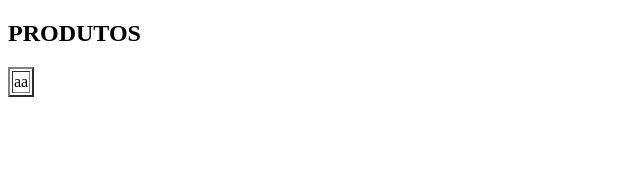
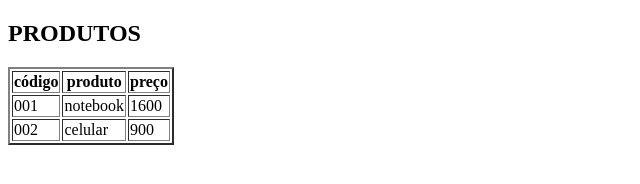
Before and after one commit to drei1/Domine-Web-Udemy, a plain HTML site: page HTML 5/Testes/tabela.html in a window 1280 px wide. Shown: the whole page, without its empty margins (0-640 px from the left). Drawn offline with Linux system fonts and the light colour scheme.

```diff
--- a/HTML 5/Testes/tabela.html
+++ b/HTML 5/Testes/tabela.html
@@ -1,17 +1,38 @@
 <!DOCTYPE html>
 <html lang="en">
+
 <head>
     <meta charset="UTF-8">
     <meta name="viewport" content="width=device-width, initial-scale=1.0">
     <title>TABELA</title>
 </head>
+
 <body>
-    <H2>PRODUTOS</H2>
-<table border="2">
-<tr>
-    <td>aa</td>
-</tr>
-</table>
+
+    <h2>PRODUTOS</h2>
+
+    <table border="2">
+        <tr>
+            <th>código</th>
+            <th>produto</th>
+            <th>preço</th>
+        </tr>
+
+        <tr>
+            <td>001</td>
+            <td>notebook</td>
+            <td>1600</td>
+        </tr>
+
+        <tr>
+            <td>002</td>
+            <td>celular</td>
+            <td>900</td>
+        </tr>
+
+
+    </table>
 
 </body>
+
 </html>
```
Also changed, not shown: HTML 5/Testes/contato.html (+3 -0 lines), HTML 5/Testes/formulario.html (added, +30 -0 lines), HTML 5/Testes/index.html (+4 -1 lines).
